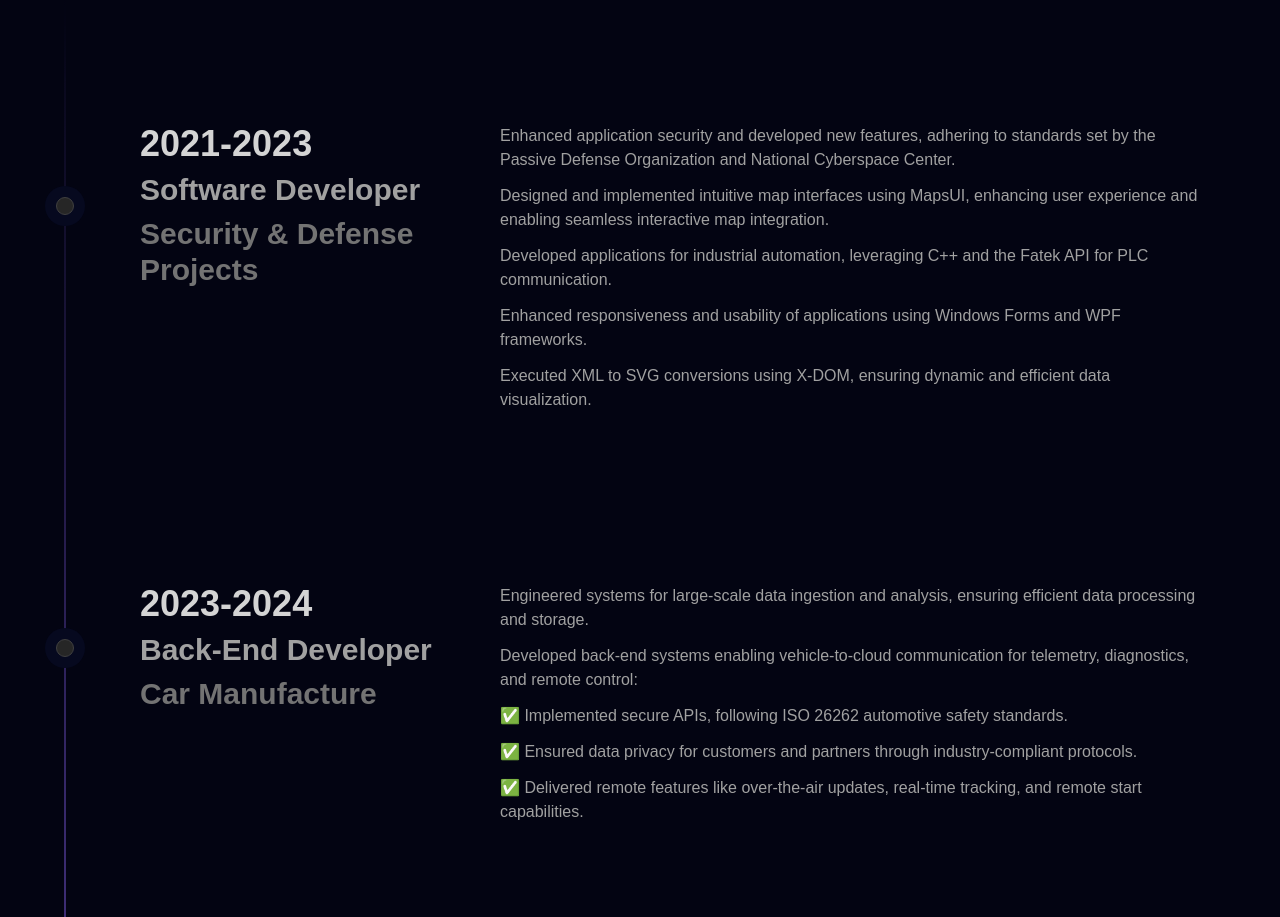
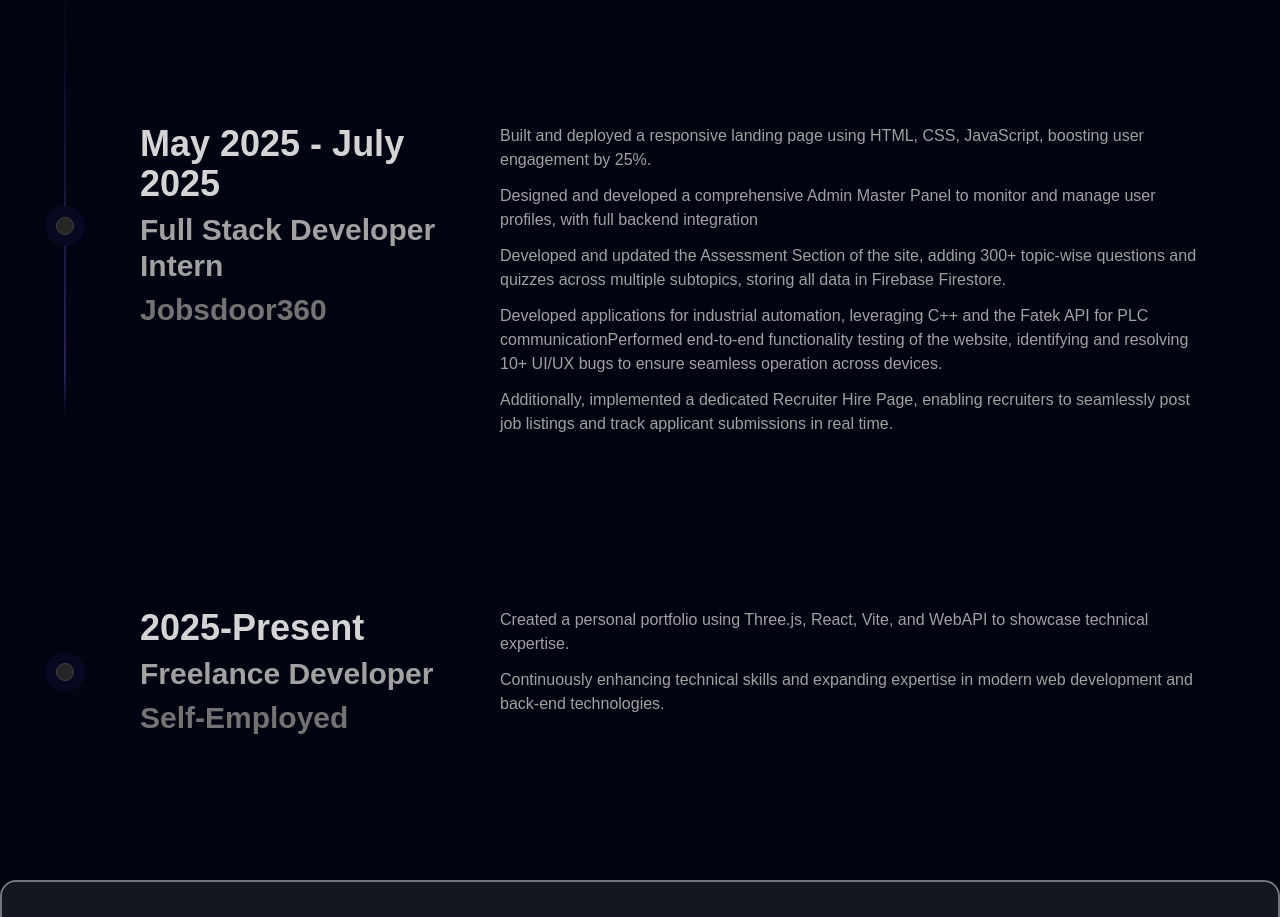
Before and after one commit to IshikaSoni056/MainPortfolio, a React (Vite) app: page / in a window 1280 px wide. Shown: the part 1880-2797 px from the top of the page. Built offline with nearby package versions, Linux system fonts and the light colour scheme; a web font is replaced by a local one.

Commit message:
adding projects

```diff
--- a/src/components/Timeline.jsx
+++ b/src/components/Timeline.jsx
@@ -77,7 +77,7 @@ export const Timeline = ({ data }) => {
 
         {/* Scroll line */}
         <div
-          style={{ height: height + "px" }}
+          style={{ height: height - 400 + "px" }}
           className="absolute md:left-1 left-1 top-0 overflow-hidden w-[2px] bg-[linear-gradient(to_bottom,var(--tw-gradient-stops))] from-transparent from-[0%] via-neutral-700 to-transparent to-[99%] [mask-image:linear-gradient(to_bottom,transparent_0%,black_10%,black_90%,transparent_100%)]"
         >
           <motion.div
--- a/src/constants/index.js
+++ b/src/constants/index.js
@@ -1,14 +1,11 @@
 export const myProjects = [
   {
     id: 1,
-    title: "E-commerce Platform",
-    description:
-      "Facilitates purchases from international websites like Amazon and eBay, allowing customers to shop from these sites and have products delivered domestically.",
-    subDescription: [
-      "Built a scalable application with ASP.NET Core MVC, integrating global platforms like Amazon for domestic delivery.",
-      "Implemented secure authentication and database management using ASP.NET Core Identity and Entity Framework Core.",
-      "Designed a responsive frontend with Tailwind CSS, enhancing user experience.",
-      "Added payment systems, localization, and product filtering for functionality improvements.",
+title: "Newsglobe Google Chrome Extension",
+description: `Built a multifunctional Chrome Extension using HTML, CSS, JavaScript, enabling users to view real-time news headlines via
+News API integration and integrated OpenAI's Gemini AI for AI-generated responses alongside live updates.`,
+subDescription: [
+      "Implemented search functionality, language filtering (5+ languages), and category-based news browsing. Engineered interaction between multiple APIs, enhancing user engagement by 50% and improving the overall userexperience.",
     ],
     href: "",
     logo: "",
@@ -16,36 +13,33 @@ export const myProjects = [
     tags: [
       {
         id: 1,
-        name: "C#",
+        name: "HTML",
         path: "/MainPortfolio/assets/logos/csharp.svg",
       },
       {
         id: 2,
-        name: ".Net",
+        name: "CSS",
         path: "/MainPortfolio/assets/logos/dotnet.svg",
       },
       {
         id: 3,
-        name: "Ef Core",
+        name: "Javascript",
         path: "/MainPortfolio/assets/logos/efcore.png",
       },
       {
         id: 4,
-        name: "TailwindCSS",
+        name: "RestAPIs",
         path: "/MainPortfolio/assets/logos/tailwindcss.svg",
       },
     ],
   },
   {
     id: 2,
-    title: "Authentication & Authorization System",
+    title: "ConnectX",
     description:
-      "A secure authentication and authorization system using Auth0 for seamless user management.",
+      "Building a scalable Zoom-style web app using Next.js, supporting secure meeting creation, scheduling, and participation for 50+ concurrent users.",
     subDescription: [
-      "Integrated Auth0 for authentication, supporting OAuth, JWT, and multi-factor authentication.",
-      "Implemented role-based access control (RBAC) for fine-grained user permissions.",
-      "Developed a React-based frontend with Tailwind CSS for a sleek user experience.",
-      "Connected to a secure SQLite database for user data storage.",
+      "Integrated Clerk authentication with multi-provider login and role-based access, ensuring secure user sessions and data privacy",
     ],
     href: "",
     logo: "",
@@ -75,37 +69,34 @@ export const myProjects = [
   },
   {
     id: 3,
-    title: "Blazor Web App",
+    title: "Flappy Bird Game ",
     description:
-      "A modern, interactive web application built with Blazor WebAssembly and .NET Core.",
+      "Developed a fully responsive Flappy Bird game using HTML5, CSS3, and JavaScript, optimized for desktop and mobile devices with 100% screen compatibility",
     subDescription: [
-      "Developed a fully interactive Single Page Application (SPA) using Blazor WebAssembly.",
-      "Implemented API interactions using .NET Core for a robust backend.",
-      "Designed responsive UI components with Tailwind CSS for an enhanced UX.",
-      "Integrated SQLite for efficient client-side database storage.",
+      "Implemented real-time score tracking and integrated Firebase Firestore to store and manage player data. Developed logic to automatically update high scores and display the top scorer's name, promoting competition and replayability.",
     ],
     href: "",
     logo: "",
-    image: "/MainPortfolio/assets/projects/blazor-app.jpg",
+    image: "/MainPortfolio/assets/projects/flappybird.png",
     tags: [
       {
         id: 1,
-        name: "Blazor",
+        name: "HTML",
         path: "/MainPortfolio/assets/logos/blazor.svg",
       },
       {
         id: 2,
-        name: ".NET Core",
+        name: "CSS",
         path: "/MainPortfolio/assets/logos/dotnetcore.svg",
       },
       {
         id: 3,
-        name: "SQLite",
+        name: "Javascript",
         path: "/MainPortfolio/assets/logos/sqlite.svg",
       },
       {
         id: 4,
-        name: "TailwindCSS",
+        name: "Firebase",
         path: "/MainPortfolio/assets/logos/tailwindcss.svg",
       },
     ],
@@ -243,29 +234,29 @@ export const mySocials = [
 
 export const experiences = [
   {
-    title: "Software Developer",
-    job: "Security & Defense Projects",
-    date: "2021-2023",
+    title: "Full Stack Developer Intern",
+    job: "Jobsdoor360",
+    date: "May 2025 - July 2025",
     contents: [
-      "Enhanced application security and developed new features, adhering to standards set by the Passive Defense Organization and National Cyberspace Center.",
-      "Designed and implemented intuitive map interfaces using MapsUI, enhancing user experience and enabling seamless interactive map integration.",
-      "Developed applications for industrial automation, leveraging C++ and the Fatek API for PLC communication.",
-      "Enhanced responsiveness and usability of applications using Windows Forms and WPF frameworks.",
-      "Executed XML to SVG conversions using X-DOM, ensuring dynamic and efficient data visualization.",
+      "Built and deployed a responsive landing page using HTML, CSS, JavaScript, boosting user engagement by 25%.",
+      "Designed and developed a comprehensive Admin Master Panel to monitor and manage user profiles, with full backend integration",
+      "Developed and updated the Assessment Section of the site, adding 300+ topic-wise questions and quizzes across multiple subtopics, storing all data in Firebase Firestore.",
+      "Developed applications for industrial automation, leveraging C++ and the Fatek API for PLC communicationPerformed end-to-end functionality testing of the website, identifying and resolving 10+ UI/UX bugs to ensure seamless operation across devices.",
+      "Additionally, implemented a dedicated Recruiter Hire Page, enabling recruiters to seamlessly post job listings and track applicant submissions in real time.",
     ],
   },
-  {
-    title: "Back-End Developer",
-    job: "Car Manufacture",
-    date: "2023-2024",
-    contents: [
-      "Engineered systems for large-scale data ingestion and analysis, ensuring efficient data processing and storage.",
-      "Developed back-end systems enabling vehicle-to-cloud communication for telemetry, diagnostics, and remote control:",
-      "✅ Implemented secure APIs, following ISO 26262 automotive safety standards.",
-      "✅ Ensured data privacy for customers and partners through industry-compliant protocols.",
-      "✅ Delivered remote features like over-the-air updates, real-time tracking, and remote start capabilities.",
-    ],
-  },
+  // {
+  //   title: "Back-End Developer",
+  //   job: "Car Manufacture",
+  //   date: "2023-2024",
+  //   contents: [
+  //     "Engineered systems for large-scale data ingestion and analysis, ensuring efficient data processing and storage.",
+  //     "Developed back-end systems enabling vehicle-to-cloud communication for telemetry, diagnostics, and remote control:",
+  //     "✅ Implemented secure APIs, following ISO 26262 automotive safety standards.",
+  //     "✅ Ensured data privacy for customers and partners through industry-compliant protocols.",
+  //     "✅ Delivered remote features like over-the-air updates, real-time tracking, and remote start capabilities.",
+  //   ],
+  // },
   {
     title: "Freelance Developer",
     job: "Self-Employed",
--- a/src/sections/About.jsx
+++ b/src/sections/About.jsx
@@ -115,7 +115,7 @@ const About = () => {
   return (
     <section
       ref={ref}
-      className="min-h-screen w-full bg-[#0d1117] text-white flex items-center justify-center px-8 py-24 mt-16 border-2 border-white/10 rounded-2xl shadow-lg"
+      className="min-h-screen w-full  text-white flex items-center justify-center px-8 py-24 mt-16 bg-[#13171e] border-2 border-white/50 rounded-2xl shadow-lg"
     >
       <div className="max-w-7xl w-full flex flex-col md:flex-row items-center justify-between gap-12">
 
--- a/src/sections/Contact.jsx
+++ b/src/sections/Contact.jsx
@@ -64,7 +64,7 @@ const Contact = () => {
         <div className="flex flex-col items-start w-full gap-5 mb-10">
           <h2 className="text-heading">Let's Talk</h2>
           <p className="font-normal text-neutral-400">
-            Whether you're loking to build a new website, improve your existing
+            Whether you're looking to build a new website, improve your existing
             platform, or bring a unique project to life, I'm here to help
           </p>
         </div>
@@ -78,7 +78,7 @@ const Contact = () => {
               name="name"
               type="text"
               className="field-input field-input-focus"
-              placeholder="John Doe"
+              placeholder="Ishika Soni"
               autoComplete="name"
               value={formData.name}
               onChange={handleChange}
@@ -94,7 +94,7 @@ const Contact = () => {
               name="email"
               type="email"
               className="field-input field-input-focus"
-              placeholder="JohnDoe@email.com"
+              placeholder="soniishika145@email.com"
               autoComplete="email"
               value={formData.email}
               onChange={handleChange}
--- a/src/sections/Techstack.jsx
+++ b/src/sections/Techstack.jsx
@@ -48,7 +48,7 @@ const Techstack = () => {
   return (
     <section
       ref={ref}
-      className="min-h-screen w-full bg-[#0d1117] text-white px-8 py-24 mt-16 flex flex-col items-center justify-center"
+      className="min-h-screen w-full bg-[#13171e] border-2  border-white/40 rounded-2xl text-white px-8 py-24 mt-16 flex flex-col items-center justify-center"
     >
       <motion.h1
         initial={{ opacity: 0, y: -30 }}
```
Also changed, not shown: src/components/Project.jsx (+11 -3 lines).
